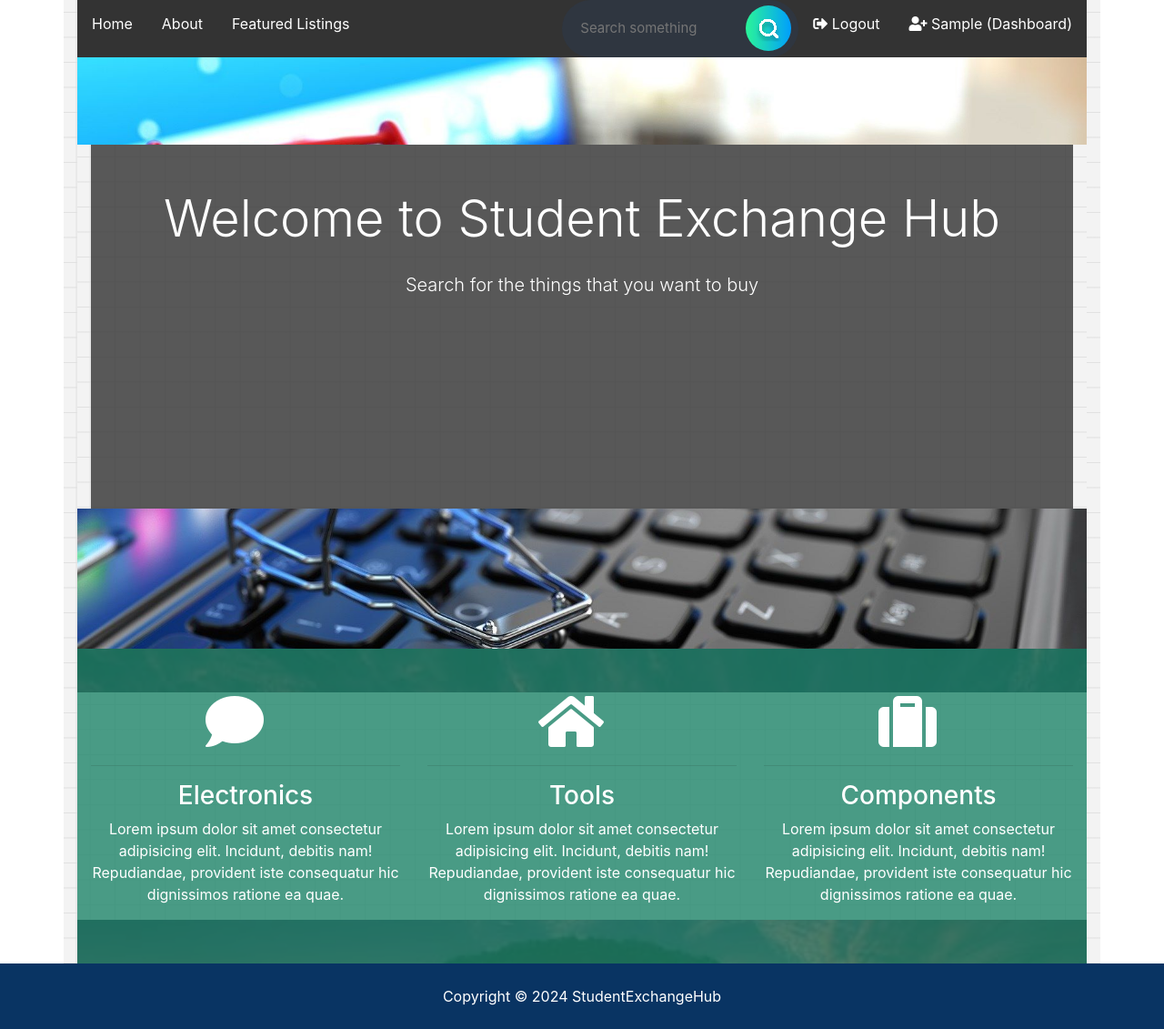
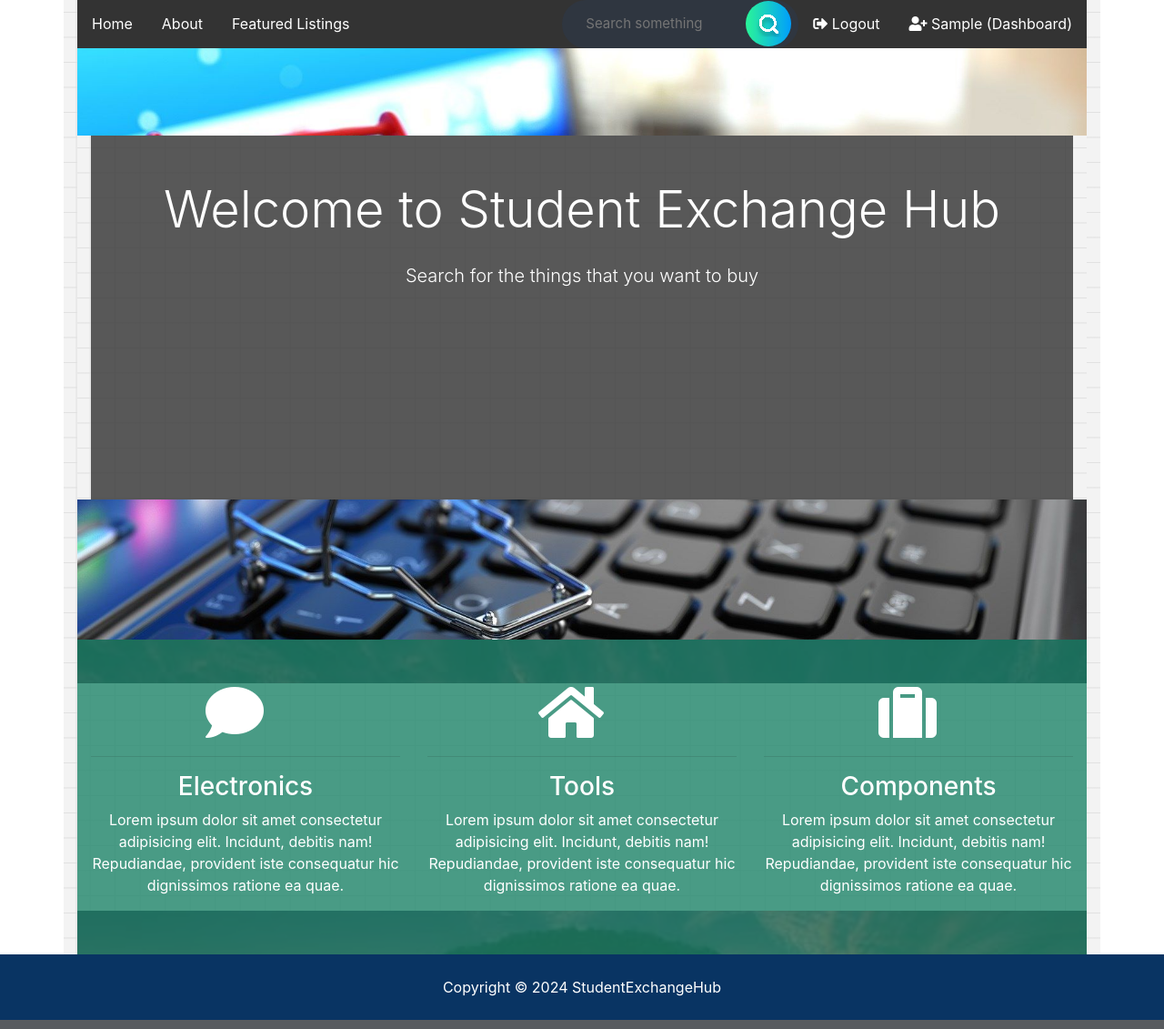
Before and after one commit to BadrinathKweb/StudentExchangeH, a Django app: template templates/pages/index.html in a window 1280 px wide. Shown: the whole page at 91% size. Run offline with Django 5.2, Linux system fonts and the light colour scheme; the template is opened without the code that fills it, so the values that code supplies are empty; the visitor is signed in with stand-in values (Sample User, id 1); parts of the project's set-up code (start-up, migrations or seed data) failed here and were passed over; some libraries are stand-ins or nearby versions.

Commit message:
Revert "p33"
This reverts commit 42f2496becc26088bf12c89db676088c1edfe55d.

```diff
--- a/templates/pages/index.html
+++ b/templates/pages/index.html
@@ -478,12 +478,6 @@ textarea.form-control {
   display: block; /* Ensure the button takes up the full width of its container */
   margin: 0 auto; /* Center the button horizontally */
 }
-input[type=text] {
-  width: 100%;
-  padding: 12px 20px;
-  margin: 8px 0;
-  box-sizing: border-box;
-}
 </style>
 <section id="showcase">
   <div class="background-image">
```
